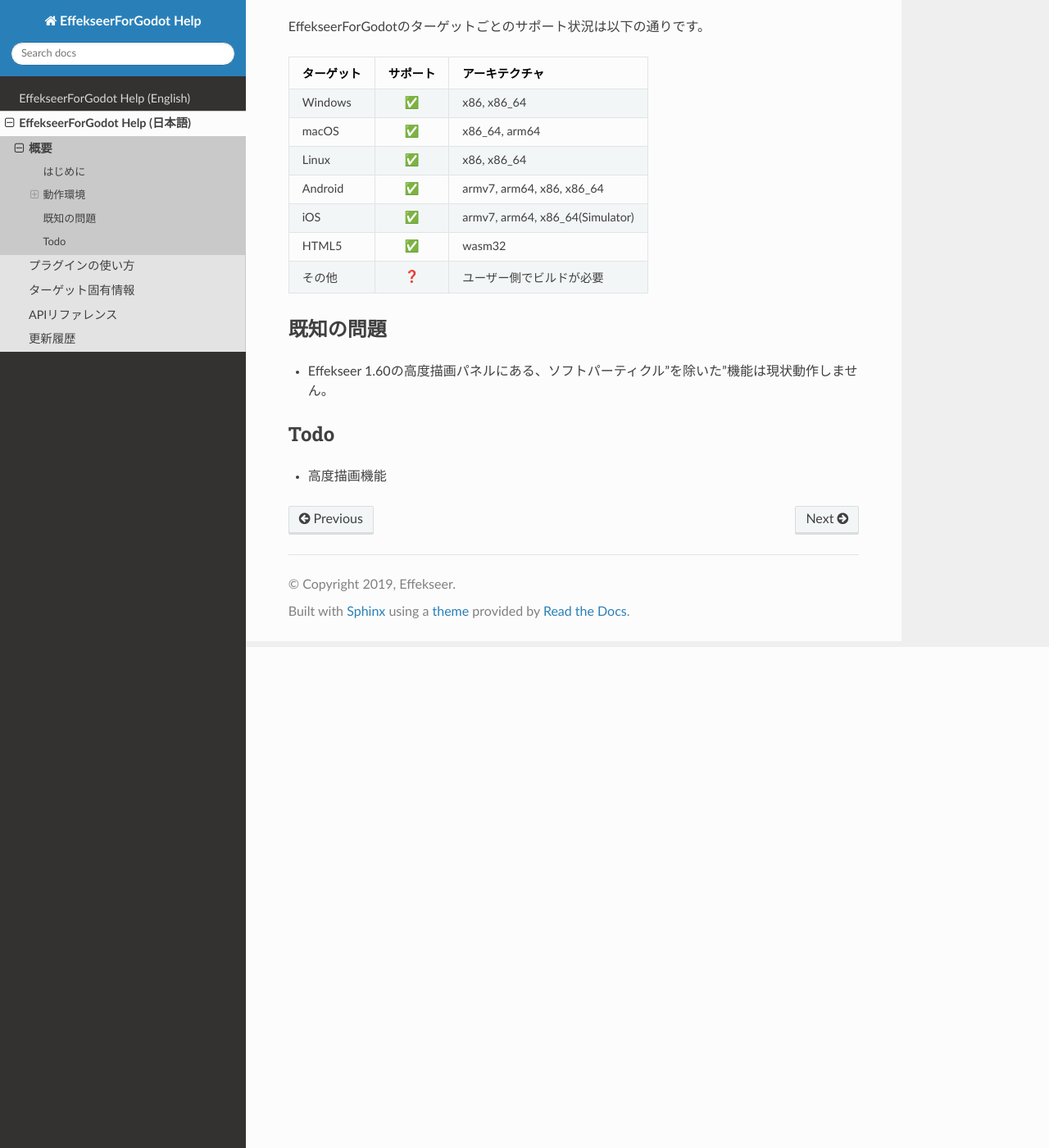
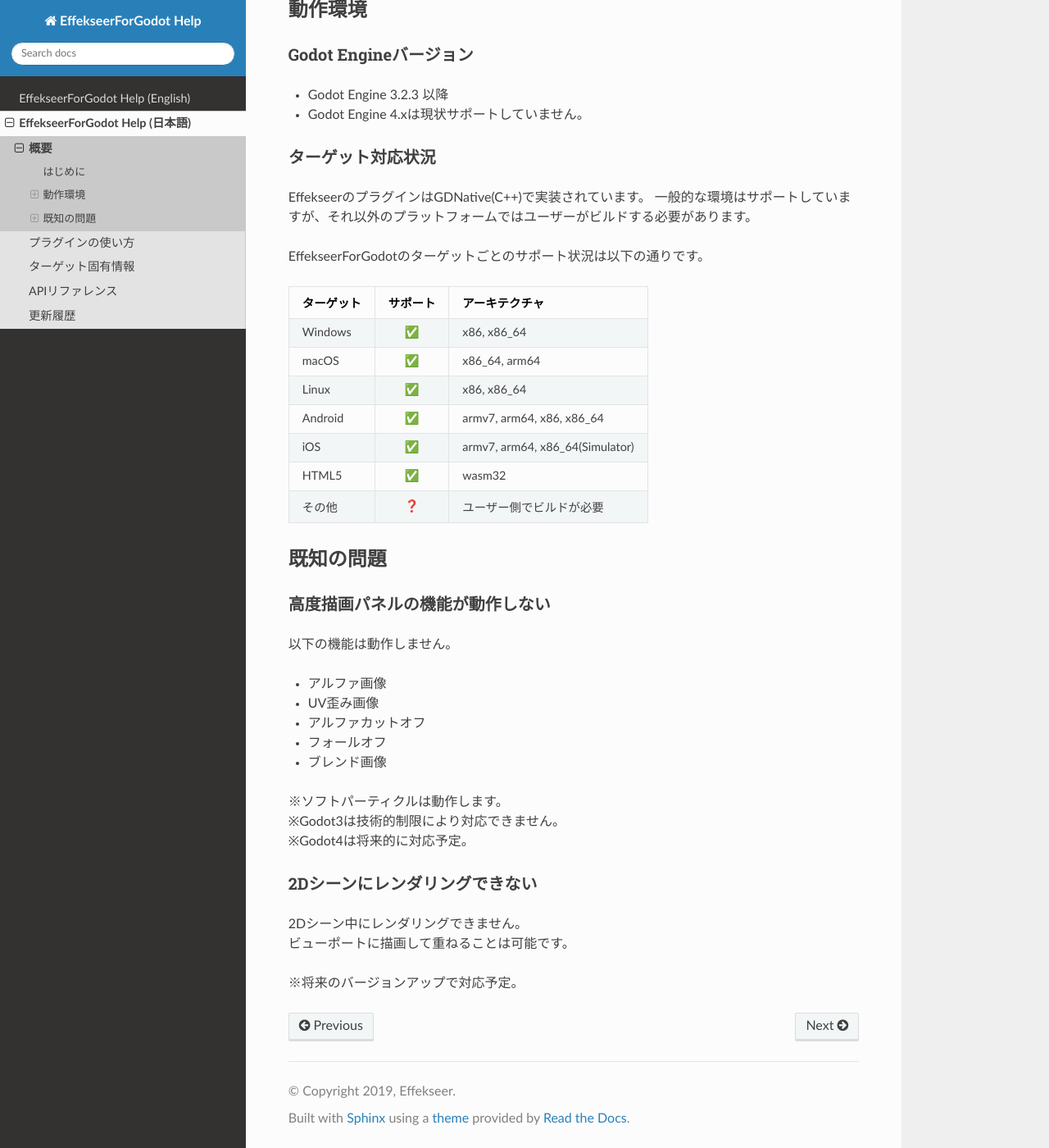
Before and after one commit to effekseer/EffekseerForGodot3, a Sphinx documentation site: the page built from Docs/source/ja/introduction.md, in a window 1280 px wide and 1400 px high, scrolled down 611 px. Shown: the whole window at 82% size. Built offline with Sphinx 7.4.7 and the Read the Docs theme 2.0.0, drawn with Linux system fonts in a browser that asks for light colours.

Commit message:
Add docs image.

```diff
--- a/Docs/source/ja/introduction.md
+++ b/Docs/source/ja/introduction.md
@@ -1,4 +1,6 @@
 # 概要
+
+![](../img/Godot_effekseer.png)
 
 ## はじめに
 これはEffekseerForGodotのドキュメントです。
@@ -30,7 +32,24 @@
 
 
 ## 既知の問題
-- Effekseer 1.60の高度描画パネルにある、ソフトパーティクル"を除いた"機能は現状動作しません。
 
-## Todo
-- 高度描画機能
+### 高度描画パネルの機能が動作しない
+
+以下の機能は動作しません。
+
+- アルファ画像
+- UV歪み画像
+- アルファカットオフ
+- フォールオフ
+- ブレンド画像
+
+※ソフトパーティクルは動作します。
+※Godot3は技術的制限により対応できません。
+※Godot4は将来的に対応予定。
+
+### 2Dシーンにレンダリングできない
+
+2Dシーン中にレンダリングできません。
+ビューポートに描画して重ねることは可能です。
+
+※将来のバージョンアップで対応予定。
```
Also changed, not shown: Docs/source/en/introduction.md (+22 -3 lines), Docs/source/img/Godot_effekseer.png (added).
